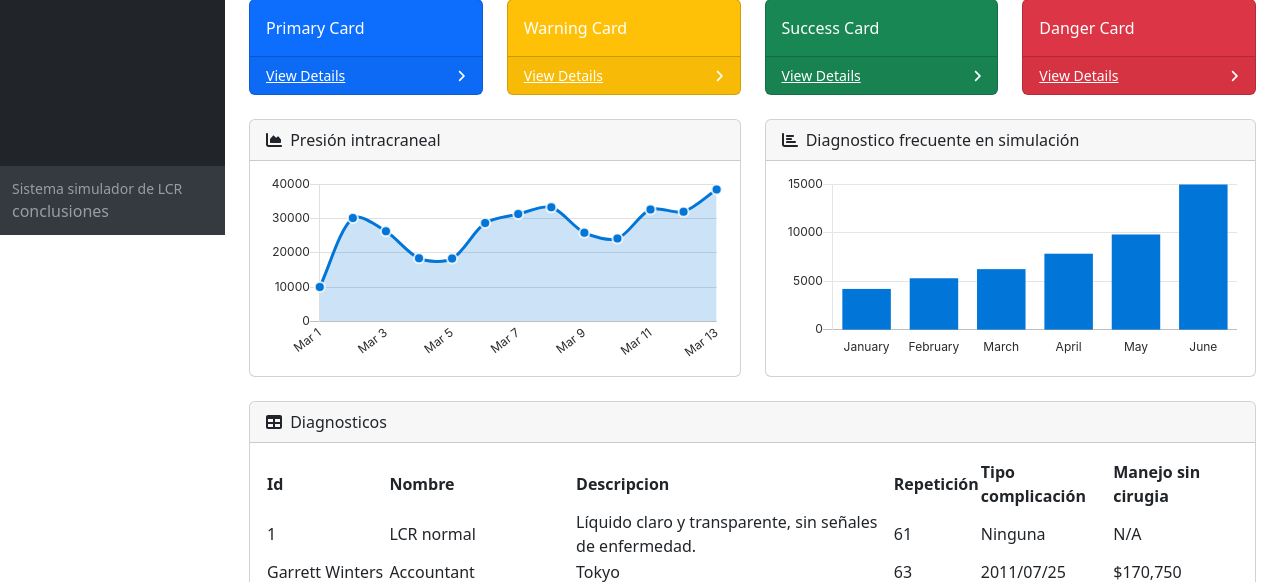
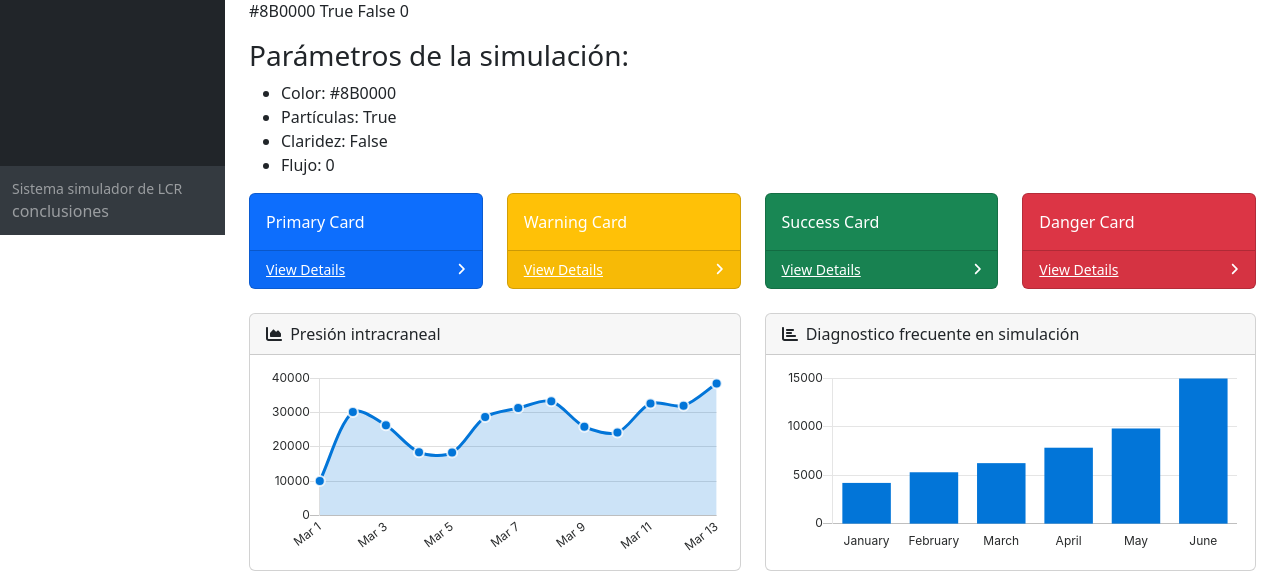
Before and after one commit to Yesica7888/PROYECTO-LCR-2025, a Flask app: page /img in a window 1280 px wide. Shown: the part 565-1147 px from the top of the page. Run offline with Flask 3, Linux system fonts and the light colour scheme; some libraries are stand-ins or nearby versions.

Commit message:
captura y envio de parámetros en la imagen simulada

```diff
--- a/controllers/imagen_simulacion.py
+++ b/controllers/imagen_simulacion.py
@@ -117,12 +117,21 @@ def generateImg(color_hex="#FFFFFF",particulas=False, claridad=True, flujo=True
         count += 1
     image.save(image_path)
 
-    return image_path
+    #Envio de parametros para realizar la deteccion
+    parametros_lcr = {"color_hex":color_hex,"particulas":particulas,"claridad":claridad,"flujo":flujo}
+
+    #envio la ruta de la imagen y los parametros en un diccionario :) para
+    # simular la deteccion, que esta me retorne el id ingresado
+    # y ese id de la deteccion acabado de realizar se envie como parámetro para guardar en la BBDD la imagen
+    return image_path,parametros_lcr
 
 
 @image_bp.route("/img") #debe tener el mismo nombre que el bp generado arriba despues de  las importaciones
 def generate_image():
-    image_path = generateImg("#8B0000",True,False,False)  # simulando hemorragia traumatica
+    #image_path = generateImg("#8B0000",True,False,False)  # simulando hemorragia traumatica
     #return jsonify({"message": "Imagen generada", "path": image_path})
     #para mantener el estilo ...
-    return render_template("plantilla/index.html", image_path=image_path) #le pasa la variable de la imagen
+
+    image_path,parametros_lcr = generateImg("#8B0000",True,False,False)
+
+    return render_template("plantilla/index.html", image_path=image_path, parametros_lcr=parametros_lcr) #le pasa la variable de la imagen
--- a/templates/plantilla/index.html
+++ b/templates/plantilla/index.html
@@ -123,6 +123,19 @@
                                  <p> IMAGEN GENERADA  =3 {{image_path}}</p>
                                  {% if image_path %}
                                 <img src="{{ image_path }}" class="img-fluid">
+                                <p>
+                                   {{parametros_lcr.color_hex}}
+                                   {{parametros_lcr.particulas}}
+                                   {{parametros_lcr.claridad}}
+                                   {{parametros_lcr.flujo}}
+                                </p>
+                                <h3>Parámetros de la simulación:</h3>
+                                    <ul>
+                                    <li>Color: {{ parametros_lcr.color_hex }}</li>
+                                    <li>Partículas: {{ parametros_lcr.particulas }}</li>
+                                    <li>Claridez: {{ parametros_lcr.claridad }}</li>
+                                    <li>Flujo: {{ parametros_lcr.flujo }}</li>
+                                    </ul>
                                 {% endif %}
                             </div>
 
```
Also changed, not shown: static/imgLCR/test_lcr11.png (added), static/imgLCR/test_lcr12.png (added).
